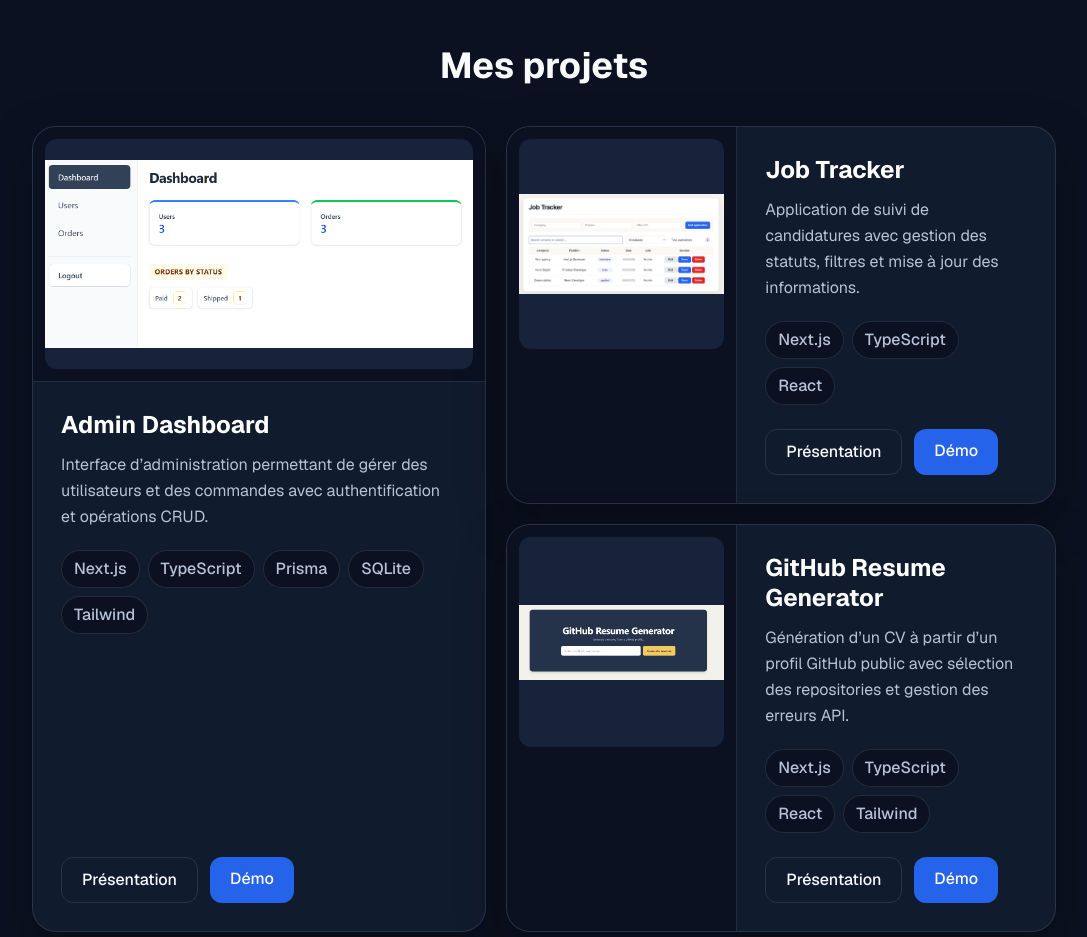
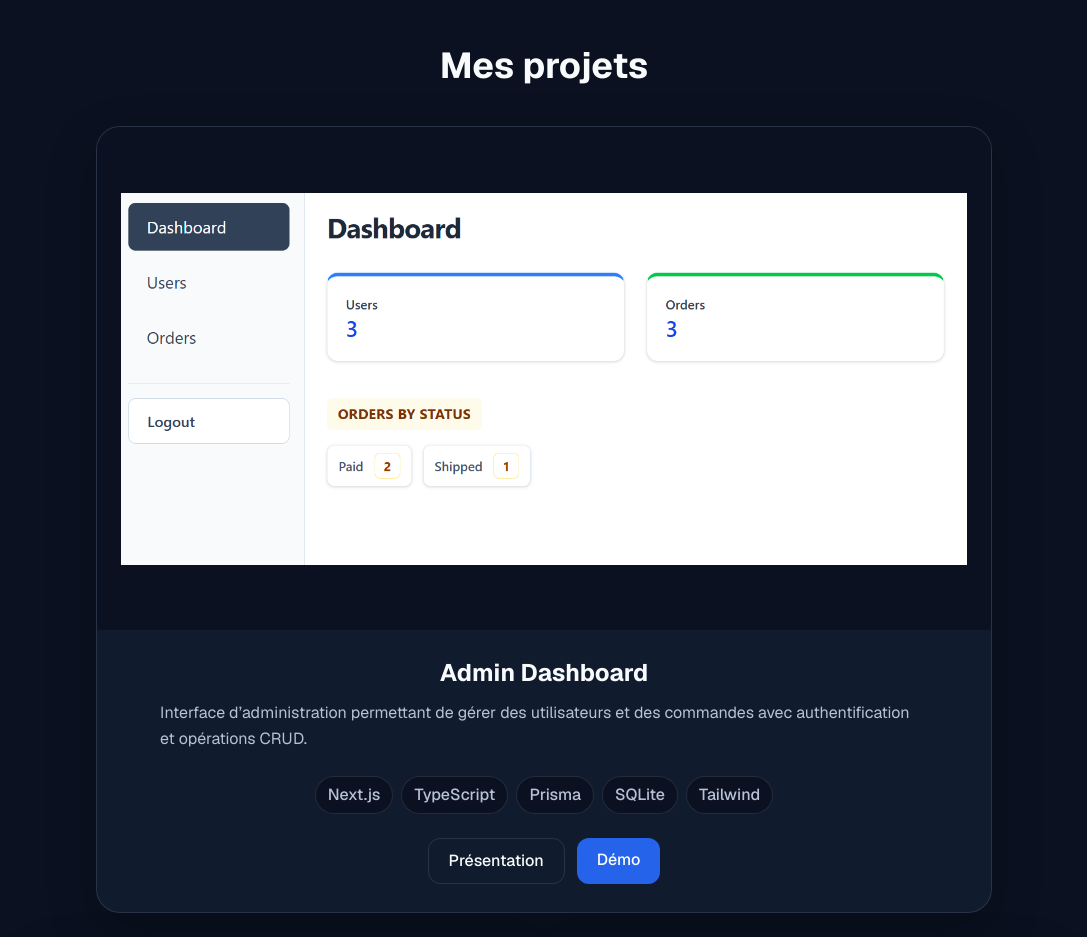
Before and after one commit to m-amroune/portfolio, a Next.js app: page / in a window 1280 px wide. Shown: the part 1860-2797 px from the top of the page, without its empty margins (96-1183 px from the left). Built offline with nearby package versions, Linux system fonts and the light colour scheme.

Commit message:
refine homepage project section

```diff
--- a/app/page.tsx
+++ b/app/page.tsx
@@ -92,7 +92,7 @@ export default function Home() {
   <Link
     href="#projets"
     className="
-      cursor-pointer rounded-lg
+      cursor-pointer rounded-xl
       bg-[var(--accent-strong)] px-6 py-3
       text-base font-medium text-white
       transition hover:brightness-110
@@ -104,7 +104,7 @@ export default function Home() {
   <Link
     href="#contact"
     className="
-      cursor-pointer rounded-lg
+      cursor-pointer rounded-xl
       border border-[var(--accent)]
       px-6 py-3 text-base font-medium
       text-[var(--accent)]
@@ -251,15 +251,11 @@ export default function Home() {
             <div className="text-center">
               <h2 className="text-3xl md:text-4xl font-bold">Mes projets</h2>
             </div>
-
-            <div className="grid gap-5 lg:grid-cols-[0.95fr_1.15fr]">
-              <HomeProjectCard {...projects[0]} variant="tall" />
-
-              <div className="grid gap-5">
-                <HomeProjectCard {...projects[1]} variant="wide" />
-                <HomeProjectCard {...projects[2]} variant="wide" />
-              </div>
-            </div>
+<div className="mx-auto grid max-w-5xl gap-8 md:grid-cols-2">
+  <HomeProjectCard {...projects[0]} featured />
+  <HomeProjectCard {...projects[1]} />
+  <HomeProjectCard {...projects[2]} />
+</div>
 
             <div className="text-center">
             <Link
@@ -301,7 +297,6 @@ export default function Home() {
 </section>
       </main>
 
-      <ContactModal />
       <Footer />
     </>
   );
--- a/components/HomeProjectCard.tsx
+++ b/components/HomeProjectCard.tsx
@@ -8,7 +8,7 @@ type HomeProjectCardProps = {
   repo?: string;
   description?: string;
   tech?: string[];
-  variant?: "tall" | "wide";
+  featured?: boolean;
 };
 
 export default function HomeProjectCard({
@@ -17,7 +17,7 @@ export default function HomeProjectCard({
   demo,
   description,
   tech,
-  variant = "wide",
+  featured = false,
 }: HomeProjectCardProps) {
   const path =
     title === "Admin Dashboard"
@@ -28,98 +28,65 @@ export default function HomeProjectCard({
           ? "/projects/github-resume-generator"
           : null;
 
-  const isTall = variant === "tall";
-
   return (
     <article
       className={`
-    group overflow-hidden rounded-3xl
-    border border-[var(--border)]
+        group flex h-full flex-col overflow-hidden
+        rounded-3xl border border-[var(--border)]
         bg-[var(--surface)]
-    shadow-[0_18px_50px_rgba(0,0,0,0.28)]
-    transition duration-300
-    hover:-translate-y-1
-    hover:border-[var(--accent)]
-    hover:bg-[var(--surface-soft)]
-    ${isTall ? "h-full" : ""}
-  `}
-    >
-      <div
-        className={`
-          h-full
-          ${isTall ? "flex flex-col" : "grid lg:grid-cols-[42%_1fr]"}
+        shadow-[0_18px_50px_rgba(0,0,0,0.24)]
+      transition duration-500
+hover:shadow-[0_24px_70px_rgba(37,99,235,0.18)]
+       ${featured ? "md:col-span-2 md:mx-auto md:w-full md:max-w-4xl" : ""}
       `}
     >
       {/* Project screenshot */}
-        <div
-          className={`
-    bg-[var(--background)] p-3
-    ${
-      isTall
-        ? "border-b border-[var(--border)]"
-        : "border-b border-[var(--border)] lg:border-b-0 lg:border-r"
-    }
-  `}
-        >
-          <div className="relative overflow-hidden rounded-xl bg-[var(--surface-soft)]">
+      <div className="relative aspect-video overflow-hidden bg-[var(--background)] p-4 md:p-6">
+        <div className="relative h-full w-full overflow-hidden rounded-xl">
           <Image
             src={image}
             alt={title}
-              width={900}
-              height={520}
+            fill
+            sizes={
+              featured
+                ? "(min-width: 768px) 896px, 100vw"
+                : "(min-width: 768px) 432px, 100vw"
+            }
             className={`
-    w-full object-contain
-    ${isTall ? "h-[230px]" : "h-[210px]"}
+  object-contain
+  transition-transform duration-700 ease-out
+  ${featured ? "group-hover:scale-[1.02]" : "group-hover:scale-[1.05]"}
 `}
           />
         </div>
-        </div>
 
-        {/* Project content */}
+        {/* Desktop hover overlay */}
         <div
-          className={`
-    flex flex-col text-left
-    ${isTall ? "flex-1 justify-start p-7" : "justify-center p-7"}
-  `}
-        >
-          {/* Project title */}
-          <h3 className="mb-3 text-2xl font-bold leading-tight text-white">
-            {title}
-          </h3>
+          className="
+            pointer-events-none absolute inset-0 hidden
+            bg-gradient-to-t from-black/75 via-black/20 to-transparent
+            opacity-0 transition-opacity duration-300
+            group-hover:opacity-100 lg:block
+          "
+        />
 
-          {/* Project description */}
-        <p className="mb-5 text-base leading-relaxed text-[var(--muted)]">
-  {description}
-</p>
-          {/* Technology stack */}
-          {tech && tech.length > 0 && (
-            <div className="mb-6 flex flex-wrap gap-2">
-              {tech.map((item) => (
-                <span
-                  key={item}
-                  className="rounded-full border border-[var(--border)] bg-[var(--background)] px-3 py-1.5 text-base font-medium text-[var(--muted)]"
-                >
-                  {item}
-                </span>
-              ))}
-            </div>
-          )}
-
-          {/* Project actions */}
+        {/* Desktop hover actions */}
         <div
-  className={`flex flex-wrap gap-3 ${
-    isTall ? "mt-auto pt-6" : ""
-  }`}
+          className="
+            absolute inset-0 hidden items-center justify-center gap-4
+            opacity-0 transition-all duration-300
+            group-hover:opacity-100 lg:flex
+          "
         >
           {path && (
             <Link
               href={path}
               className="
                 cursor-pointer rounded-xl
-        border border-[var(--border)]
-        px-5 py-2.5 text-base font-medium
-        text-[var(--foreground)] transition
-        hover:border-[var(--accent)] hover:bg-white/[0.05]
+                border border-white/30 bg-black/45
+                px-5 py-2.5 text-base font-medium text-white
+                backdrop-blur-md transition
+                hover:border-white/60 hover:bg-black/65
               "
             >
               Présentation
@@ -133,8 +100,8 @@ export default function HomeProjectCard({
               rel="noopener noreferrer"
               className="
                 cursor-pointer rounded-xl
-        bg-[var(--accent-strong)] px-5 py-2.5
-        text-base font-medium text-white
+                bg-[var(--accent-strong)]
+                px-5 py-2.5 text-base font-medium text-white
                 transition hover:brightness-110
               "
             >
@@ -143,6 +110,77 @@ export default function HomeProjectCard({
           )}
         </div>
       </div>
+
+      {/* Project content */}
+      <div className="flex flex-1 flex-col items-center p-6 text-center md:p-7">
+        <h3
+          className="
+            mb-3 text-2xl font-bold leading-tight
+            text-[var(--foreground)] transition-colors duration-300
+            group-hover:text-[var(--accent)]
+          "
+        >
+          {title}
+        </h3>
+
+        <p className="w-full max-w-3xl text-left text-base leading-relaxed text-[var(--muted)]">
+  {description}
+</p>
+
+        {/* Technology stack */}
+        {tech && tech.length > 0 && (
+          <div className="mt-auto flex flex-wrap justify-center gap-2 pt-6">
+            {tech.map((item) => (
+              <span
+                key={item}
+                className="
+                  rounded-full border border-[var(--border)]
+                  bg-[var(--background)] px-3 py-1.5
+                  text-base font-medium text-[var(--muted)]
+                  transition
+                  group-hover:border-[var(--accent)]/40
+                "
+              >
+                {item}
+              </span>
+            ))}
+          </div>
+        )}
+
+        {/* Mobile and tablet actions */}
+        {/* Project actions */}
+<div className="mt-6 flex flex-wrap justify-center gap-3">
+          {path && (
+            <Link
+              href={path}
+              className="
+                cursor-pointer rounded-xl
+                border border-[var(--border)]
+                px-5 py-2.5 text-base font-medium
+                text-[var(--foreground)] transition
+                hover:border-[var(--accent)]
+              "
+            >
+              Présentation
+            </Link>
+          )}
+
+          {demo && (
+            <a
+              href={demo}
+              target="_blank"
+              rel="noopener noreferrer"
+              className="
+                cursor-pointer rounded-xl
+                bg-[var(--accent-strong)]
+                px-5 py-2.5 text-base font-medium text-white
+                transition hover:brightness-110
+              "
+            >
+              Démo
+            </a>
+          )}
+        </div>
       </div>
     </article>
   );
```
Lines whose indentation alone changed are shown as unchanged.
